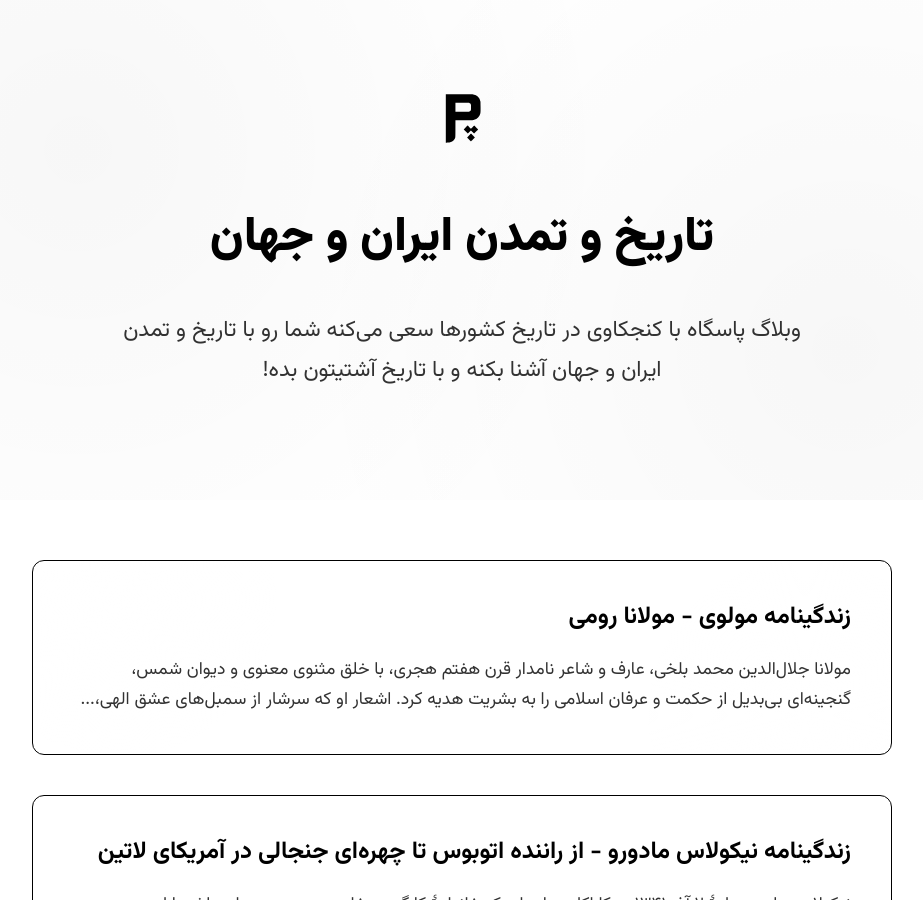
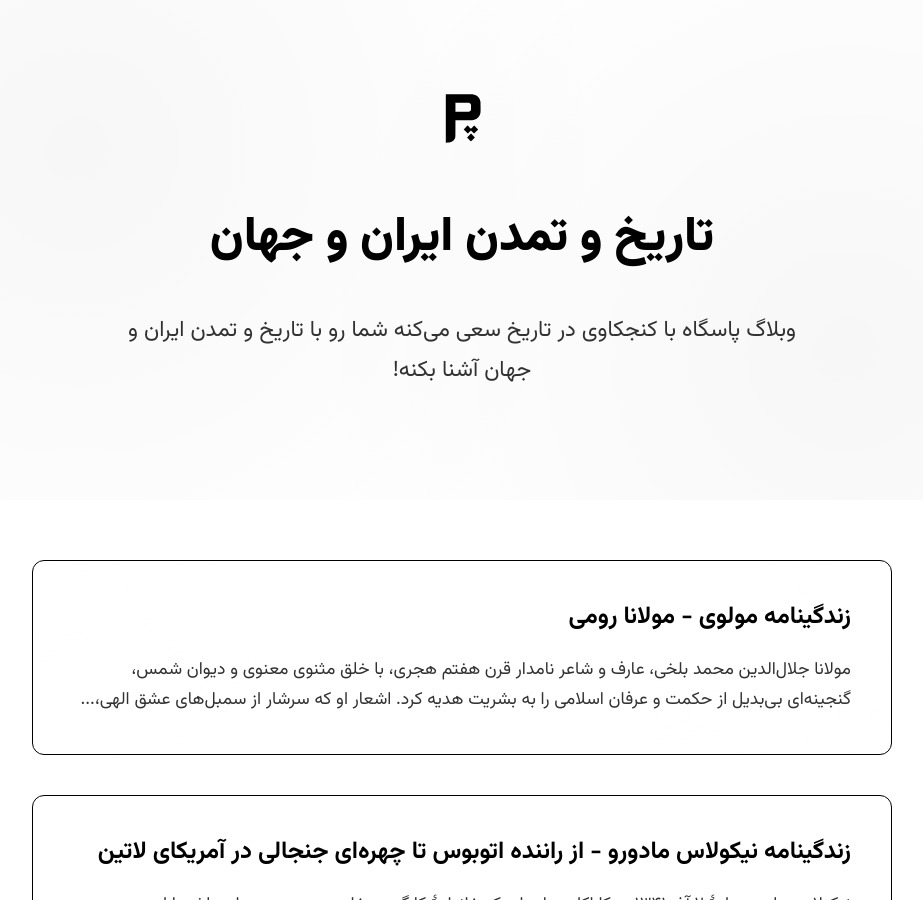
Before and after one commit to darkblog/darkblog.github.io, a Jekyll site: the page built from index.html, in a window 1280 px wide and 900 px high. Shown: the whole window, without its empty margins (178-1101 px from the left). Built offline with Jekyll 4.4.1, drawn with Linux system fonts in a browser that asks for light colours.

Commit message:
Update description meta tag for clarity

```diff
--- a/index.html
+++ b/index.html
@@ -8,7 +8,7 @@
     <meta charset="utf-8">
     <meta name="viewport" content="width=device-width, initial-scale=1">
     <title>وبلاگ پاسگاه؛ تاریخ و تمدن ایران و جهان</title>
-    <meta name="description" content="وبلاگ پاسگاه با کنجکاوی در تاریخ کشورها سعی می‌کنه شما رو با تاریخ و تمدن ایران و جهان آشنا بکنه و با تاریخ آشتیتون بده!">
+    <meta name="description" content="وبلاگ پاسگاه با کنجکاوی در تاریخ سعی می‌کنه شما رو با تاریخ و تمدن ایران و جهان آشنا بکنه!">
     <link rel="canonical" href="https://www.pasgah.org/">
     <link href="https://www.pasgah.org/blog.xml" rel="alternate" type="application/atom+xml">
     <link rel="icon" href="https://www.pasgah.org/blog.svg" type="image/svg+xml">
@@ -313,7 +313,7 @@
 
             <h1 class="page-title">تاریخ و تمدن ایران و جهان</h1>
             <p class="page-description">
-                وبلاگ پاسگاه با کنجکاوی در تاریخ کشورها سعی می‌کنه شما رو با تاریخ و تمدن ایران و جهان آشنا بکنه و با تاریخ آشتیتون بده!
+                وبلاگ پاسگاه با کنجکاوی در تاریخ سعی می‌کنه شما رو با تاریخ و تمدن ایران و جهان آشنا بکنه!
             </p>
         </div>
     </section>
```
